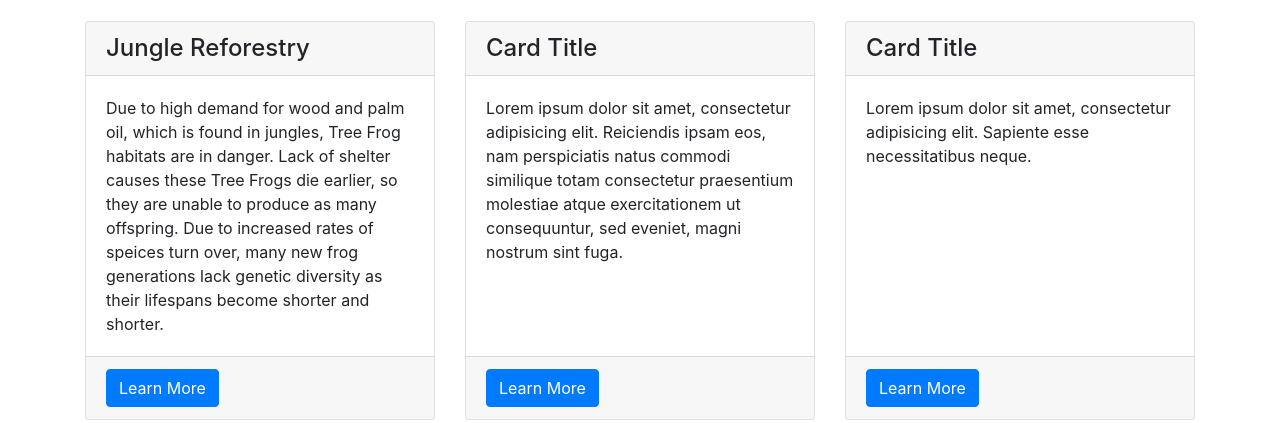
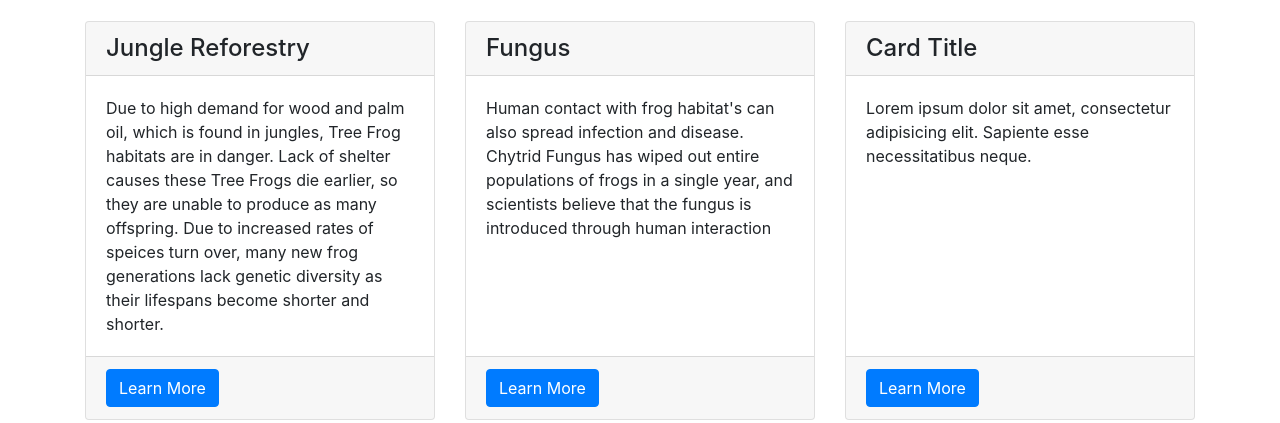
Before and after one commit to jamietmetz/jamietmetz.github.io, a website: page index.html in a window 1280 px wide. Shown: the part 651-1074 px from the top of the page. Drawn offline with Linux system fonts and the light colour scheme.

Commit message:
new info cube

```diff
--- a/index.html
+++ b/index.html
@@ -138,9 +138,9 @@
       </div>
       <div class="col-lg-4 mb-4">
         <div class="card h-100">
-          <h4 class="card-header">Card Title</h4>
+          <h4 class="card-header">Fungus</h4>
           <div class="card-body">
-            <p class="card-text">Lorem ipsum dolor sit amet, consectetur adipisicing elit. Reiciendis ipsam eos, nam perspiciatis natus commodi similique totam consectetur praesentium molestiae atque exercitationem ut consequuntur, sed eveniet, magni nostrum sint fuga.</p>
+            <p class="card-text">Human contact with frog habitat's can also spread infection and disease. Chytrid Fungus has wiped out entire populations of frogs in a single year, and scientists believe that the fungus is introduced through human interaction</p>
           </div>
           <div class="card-footer">
             <a href="#" class="btn btn-primary">Learn More</a>
```
